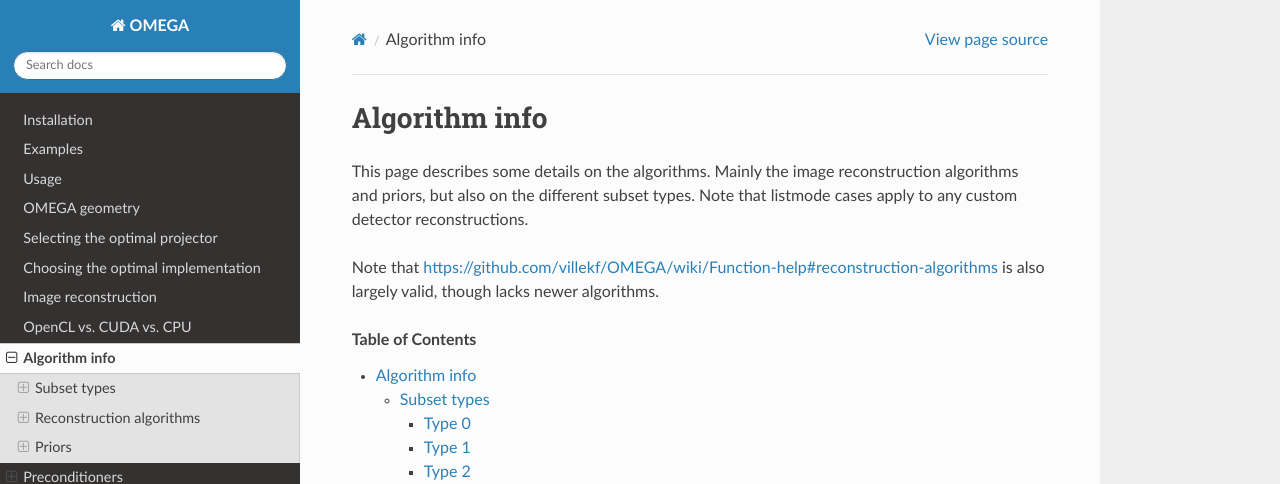
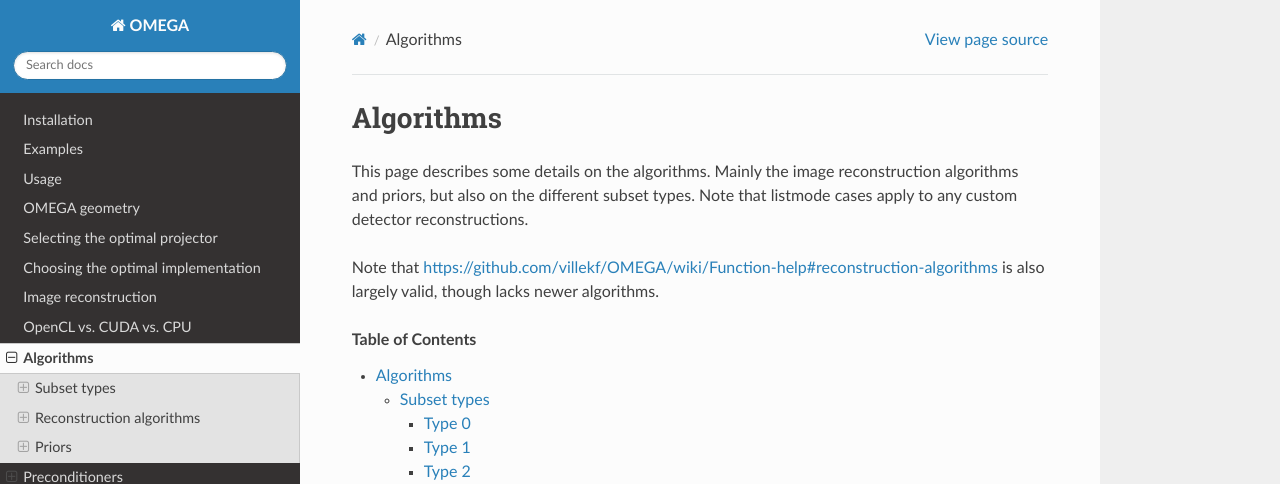
Before and after one commit to villekf/OMEGA-doc, a Sphinx documentation site: the page built from docs/source/algorithms.rst, in a window 1280 px wide and 900 px high. Shown: the top 484 px of the window. Built offline with Sphinx 7.4.7 and the Read the Docs theme 3.1.0, drawn with Linux system fonts in a browser that asks for light colours.

Commit message:
Update algorithms.rst

```diff
--- a/docs/source/algorithms.rst
+++ b/docs/source/algorithms.rst
@@ -1,5 +1,5 @@
-Algorithm info
-===============
+Algorithms
+==========
 
 This page describes some details on the algorithms. Mainly the image reconstruction algorithms and priors, but also on the different subset types. Note that listmode cases apply to any custom detector reconstructions.
 
```
